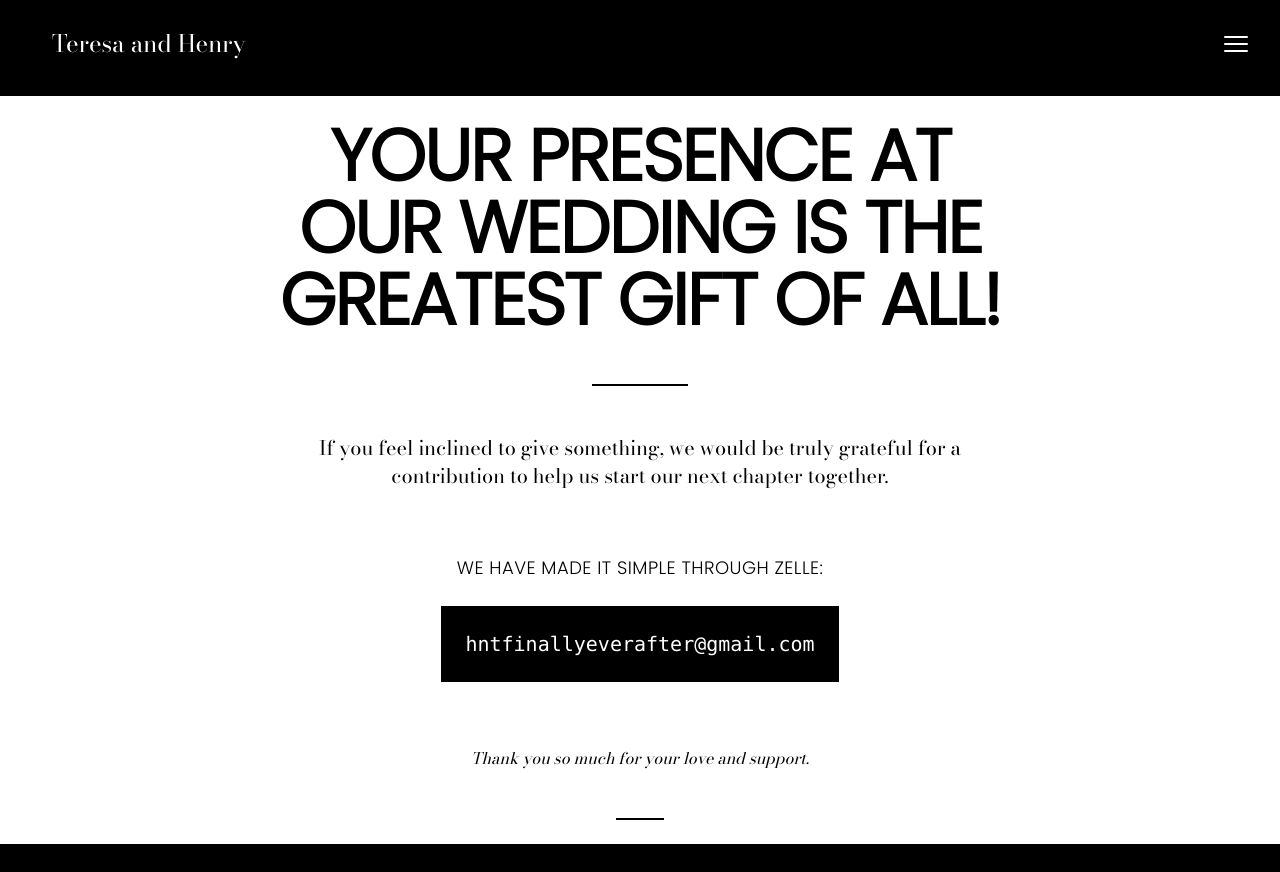
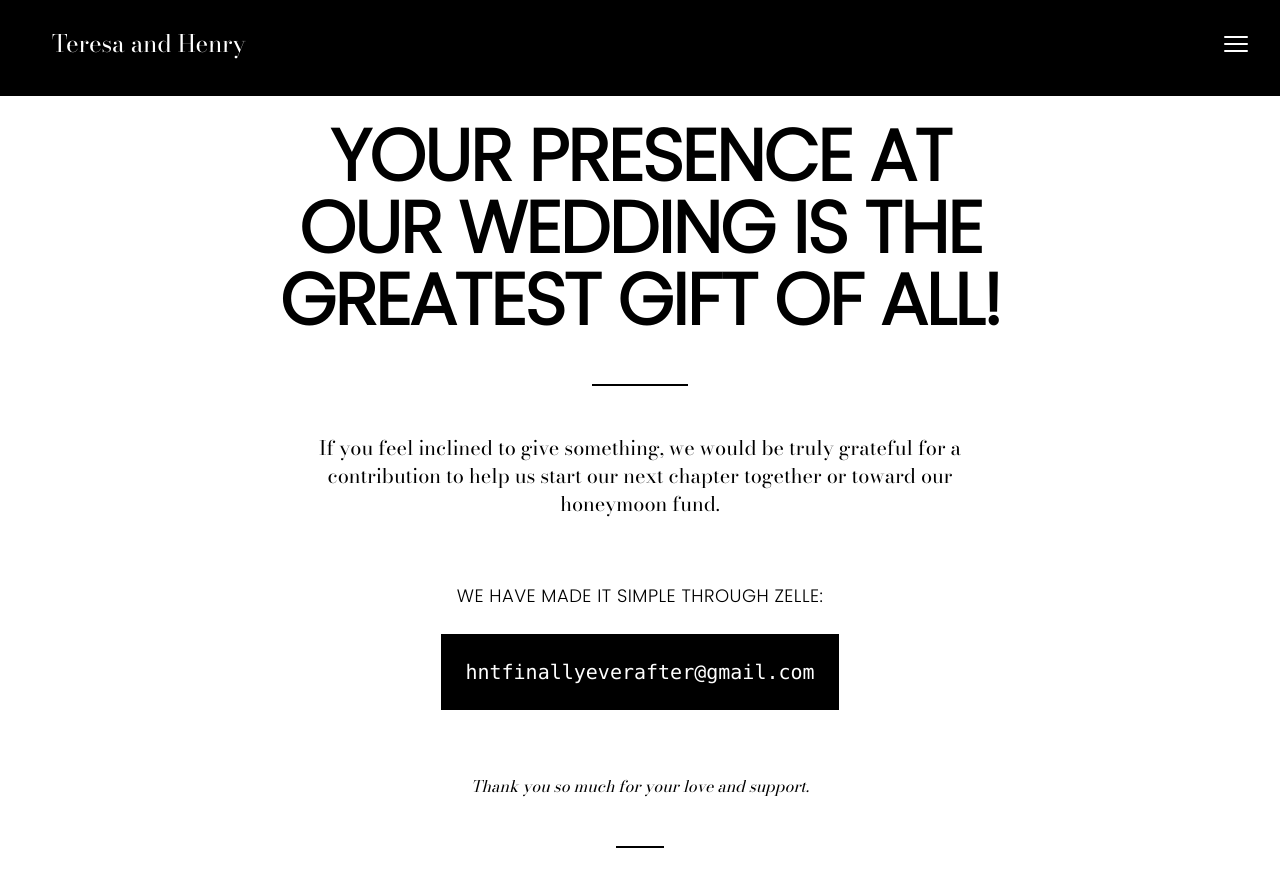
Before and after one commit to medinam6/th-wedding-app, a Next.js app: page /registry in a window 1280 px wide. Before the commit the page ends 844 px from the top, so only its background shows below. Built offline with nearby package versions, Linux system fonts and the light colour scheme.

Commit message:
update registry

```diff
--- a/src/pages/registry.jsx
+++ b/src/pages/registry.jsx
@@ -7,8 +7,7 @@ const Registry = () => (
         </h1>
         <div className="w-24 h-0.5 bg-black mx-auto mb-12"></div>
         <p className="font-bodo text-lg md:text-xl text-black mb-16 max-w-2xl mx-auto leading-relaxed font-light">
-          If you feel inclined to give something, we would be truly grateful for a contribution to
-          help us start our next chapter together.
+        If you feel inclined to give something, we would be truly grateful for a contribution to help us start our next chapter together or toward our honeymoon fund.
         </p>
         <div className="mb-16">
           <p className="font-pop text-lg text-black mb-6 font-medium uppercase tracking-wide">
```
